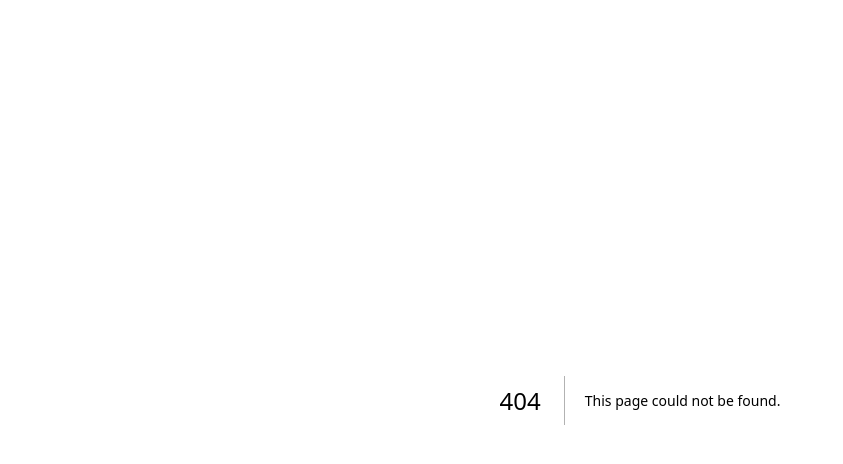
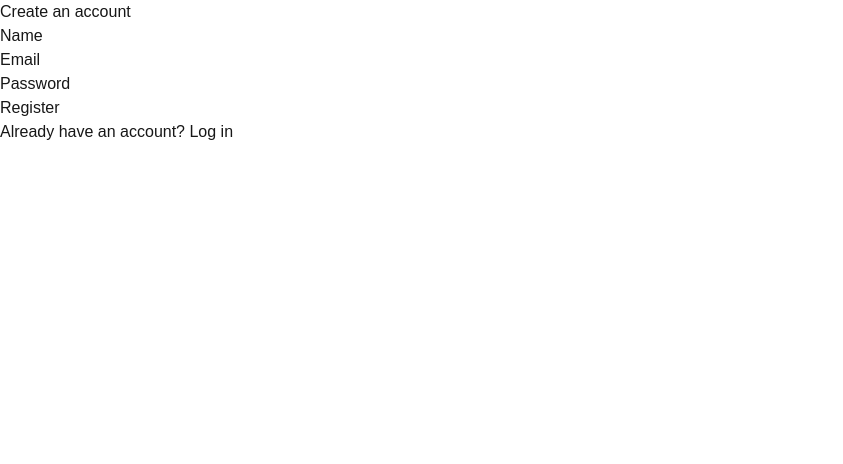
Before and after one commit to Oleksandr-Perekhrest/authkit-next-express, a Next.js app in the folder apps/web/: page /register in a window 1280 px wide. Before the commit this address had no page. Shown: the top 464 px of the page, without its empty margins (0-843 px from the left). Built offline with nearby package versions, Linux system fonts and the light colour scheme.

Commit message:
feat(web): add register and login pages

```diff
--- a/apps/web/package.json
+++ b/apps/web/package.json
@@ -10,6 +10,8 @@
   },
   "dependencies": {
     "@authkit/shared": "workspace:*",
+    "@hookform/resolvers": "5.9.2",
+    "react-hook-form": "7.91.0",
     "client-only": "0.0.1",
     "next": "16.4.3",
     "react": "19.3.0",
--- /dev/null
+++ b/apps/web/src/app/login/login-form.tsx
@@ -0,0 +1,85 @@
+"use client";
+
+// outsource dependencies
+import Link from "next/link";
+import { useForm } from "react-hook-form";
+import { useRouter } from "next/navigation";
+import { loginSchema } from "@authkit/shared";
+import { zodResolver } from "@hookform/resolvers/zod";
+import type { LoginInput, UserResponse } from "@authkit/shared";
+
+// local dependencies
+import { apiFetch } from "@/lib/api-client";
+import { applyApiError } from "@/lib/form-errors";
+
+export default function LoginForm() {
+    const router = useRouter();
+    const {
+        register,
+        handleSubmit,
+        setError,
+        formState: { errors, isSubmitting },
+    } = useForm<LoginInput>({ resolver: zodResolver(loginSchema) });
+
+    async function onSubmit(data: LoginInput) {
+        try {
+            await apiFetch<UserResponse>("/auth/login", {
+                method: "POST",
+                body: JSON.stringify(data),
+            });
+            router.replace("/profile");
+        } catch (err) {
+            applyApiError(err, setError, {
+                fields: ["email", "password"],
+                codeMap: { INVALID_CREDENTIALS: "root", RATE_LIMITED: "root" },
+            });
+        }
+    }
+
+    return (
+        <form onSubmit={handleSubmit(onSubmit)} noValidate>
+            <div>
+                <label htmlFor="email">Email</label>
+                <input
+                    id="email"
+                    type="email"
+                    autoComplete="email"
+                    aria-invalid={!!errors.email || undefined}
+                    aria-describedby={errors.email ? "email-error" : undefined}
+                    {...register("email")}
+                />
+                {errors.email && (
+                    <p id="email-error" role="alert">
+                        {errors.email.message}
+                    </p>
+                )}
+            </div>
+            <div>
+                <label htmlFor="password">Password</label>
+                <input
+                    id="password"
+                    type="password"
+                    autoComplete="current-password"
+                    aria-invalid={!!errors.password || undefined}
+                    aria-describedby={
+                        errors.password ? "password-error" : undefined
+                    }
+                    {...register("password")}
+                />
+                {errors.password && (
+                    <p id="password-error" role="alert">
+                        {errors.password.message}
+                    </p>
+                )}
+            </div>
+            {errors.root && <p role="alert">{errors.root.message}</p>}
+            <button type="submit" disabled={isSubmitting}>
+                {isSubmitting ? "Logging in…" : "Log in"}
+            </button>
+            <p>
+                Don&apos;t have an account?{" "}
+                <Link href="/register">Register</Link>
+            </p>
+        </form>
+    );
+}
--- /dev/null
+++ b/apps/web/src/app/login/page.tsx
@@ -0,0 +1,16 @@
+// outsource dependencies
+import type { Metadata } from "next";
+
+// local dependencies
+import LoginForm from "./login-form";
+
+export const metadata: Metadata = { title: "Log in" };
+
+export default function LoginPage() {
+    return (
+        <main>
+            <h1>Log in</h1>
+            <LoginForm />
+        </main>
+    );
+}
--- /dev/null
+++ b/apps/web/src/app/register/page.tsx
@@ -0,0 +1,16 @@
+// outsource dependencies
+import type { Metadata } from "next";
+
+// local dependencies
+import RegisterForm from "./register-form";
+
+export const metadata: Metadata = { title: "Register" };
+
+export default function RegisterPage() {
+    return (
+        <main>
+            <h1>Create an account</h1>
+            <RegisterForm />
+        </main>
+    );
+}
--- /dev/null
+++ b/apps/web/src/app/register/register-form.tsx
@@ -0,0 +1,103 @@
+"use client";
+
+// outsource dependencies
+import Link from "next/link";
+import { useForm } from "react-hook-form";
+import { useRouter } from "next/navigation";
+import { registerSchema } from "@authkit/shared";
+import { zodResolver } from "@hookform/resolvers/zod";
+import type { UserResponse, RegisterInput } from "@authkit/shared";
+
+// local dependencies
+import { apiFetch } from "@/lib/api-client";
+import { applyApiError } from "@/lib/form-errors";
+
+export default function RegisterForm() {
+    const router = useRouter();
+    const {
+        register,
+        setError,
+        handleSubmit,
+        formState: { errors, isSubmitting },
+    } = useForm<RegisterInput>({ resolver: zodResolver(registerSchema) });
+
+    async function onSubmit(data: RegisterInput) {
+        try {
+            await apiFetch<UserResponse>("/auth/register", {
+                method: "POST",
+                body: JSON.stringify(data),
+            });
+            router.replace("/profile");
+        } catch (err) {
+            applyApiError(err, setError, {
+                fields: ["name", "email", "password"],
+                codeMap: { EMAIL_TAKEN: "email", RATE_LIMITED: "root" },
+            });
+        }
+    }
+
+    return (
+        <form onSubmit={handleSubmit(onSubmit)} noValidate>
+            <div>
+                <label htmlFor="name">Name</label>
+                <input
+                    id="name"
+                    type="text"
+                    autoComplete="name"
+                    aria-invalid={!!errors.name || undefined}
+                    aria-describedby={errors.name ? "name-error" : undefined}
+                    {...register("name", {
+                        setValueAs: (value: string) =>
+                            value.trim() === "" ? undefined : value,
+                    })}
+                />
+                {errors.name && (
+                    <p id="name-error" role="alert">
+                        {errors.name.message}
+                    </p>
+                )}
+            </div>
+            <div>
+                <label htmlFor="email">Email</label>
+                <input
+                    id="email"
+                    type="email"
+                    autoComplete="email"
+                    aria-invalid={!!errors.email || undefined}
+                    aria-describedby={errors.email ? "email-error" : undefined}
+                    {...register("email")}
+                />
+                {errors.email && (
+                    <p id="email-error" role="alert">
+                        {errors.email.message}
+                    </p>
+                )}
+            </div>
+            <div>
+                <label htmlFor="password">Password</label>
+                <input
+                    id="password"
+                    type="password"
+                    autoComplete="new-password"
+                    aria-invalid={!!errors.password || undefined}
+                    aria-describedby={
+                        errors.password ? "password-error" : undefined
+                    }
+                    {...register("password")}
+                />
+                {errors.password && (
+                    <p id="password-error" role="alert">
+                        {errors.password.message}
+                    </p>
+                )}
+            </div>
+            {errors.root && <p role="alert">{errors.root.message}</p>}
+            <button type="submit" disabled={isSubmitting}>
+                {isSubmitting ? "Registering…" : "Register"}
+            </button>
+            <p>
+                Already have an account? <Link href="/login">Log in</Link>
+            </p>
+        </form>
+    );
+}
--- /dev/null
+++ b/apps/web/src/lib/form-errors.ts
@@ -0,0 +1,62 @@
+// outsource dependencies
+import { z } from "zod";
+import type { FieldPath, FieldValues, UseFormSetError } from "react-hook-form";
+
+// local dependencies
+import { ApiError } from "@/lib/api-client";
+
+const FALLBACK_ERROR = "Something went wrong, try again";
+
+const validationDetailsSchema = z.object({
+    formErrors: z.array(z.string()),
+    fieldErrors: z.record(z.string(), z.array(z.string())),
+});
+
+type ApplyApiErrorOptions<T extends FieldValues> = {
+    fields: readonly FieldPath<T>[];
+    codeMap: Record<string, FieldPath<T> | "root">;
+};
+
+export function applyApiError<T extends FieldValues>(
+    err: unknown,
+    setError: UseFormSetError<T>,
+    options: ApplyApiErrorOptions<T>,
+): void {
+    if (!(err instanceof ApiError)) {
+        setError("root", { message: FALLBACK_ERROR });
+        return;
+    }
+
+    const mapped = options.codeMap[err.code];
+    if (mapped !== undefined) {
+        setError(mapped, { message: err.message });
+        return;
+    }
+
+    if (err.code === "VALIDATION_ERROR") {
+        const parsed = validationDetailsSchema.safeParse(err.details);
+        if (!parsed.success) {
+            setError("root", { message: FALLBACK_ERROR });
+            return;
+        }
+        const { formErrors, fieldErrors } = parsed.data;
+        const knownFields = new Set<string>(options.fields);
+        const rootMessages: string[] = [];
+        for (const [field, messages] of Object.entries(fieldErrors)) {
+            const first = messages[0];
+            if (first === undefined) continue;
+            if (knownFields.has(field)) {
+                setError(field as FieldPath<T>, { message: first });
+            } else {
+                rootMessages.push(first);
+            }
+        }
+        rootMessages.push(...formErrors);
+        if (rootMessages.length > 0) {
+            setError("root", { message: rootMessages[0] });
+        }
+        return;
+    }
+
+    setError("root", { message: FALLBACK_ERROR });
+}
```
Also changed, not shown: 1 other file (tests, documents, lock files or other folders).
